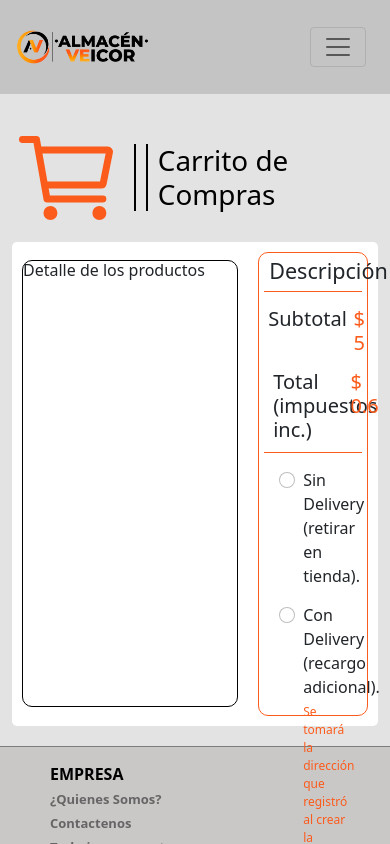
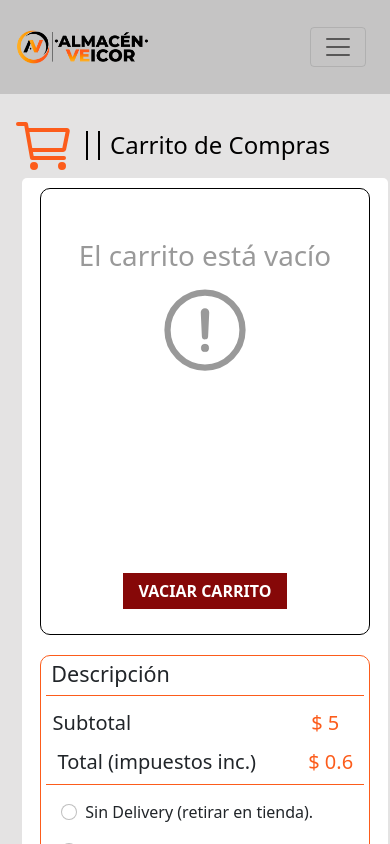
Before and after one commit to jeanrod98/frontend-veicor, a React (Create React App) app: page /carrito in a window 390 px wide. Shown: the top 844 px of the page. Built offline with nearby package versions, Linux system fonts and the light colour scheme; no server answers.

Commit message:
modales de terminos y pago terminados faltan validacion

```diff
--- a/package.json
+++ b/package.json
@@ -11,6 +11,7 @@
     "dotenv": "^10.0.0",
     "gh-pages": "^3.2.3",
     "react": "^17.0.2",
+    "react-bootstrap": "^1.6.1",
     "react-dom": "^17.0.2",
     "react-router": "^3.2.6",
     "react-router-dom": "^5.2.0",
--- a/src/components/Carrito.js
+++ b/src/components/Carrito.js
@@ -1,9 +1,13 @@
 import Header from "../components/Header";
 import Footer from "../components/Footer";
 import { Link, withRouter } from "react-router-dom";
+import {useState} from 'react';
 import "../css/carrito.css";
+import logo from '../assets/logos/logopng2.png'
+import {Modal, Button, Form, FormControl, InputGroup, FormGroup} from 'react-bootstrap';
 
 function Carrito(props) {
+
   const total_inpu = 5 * 0.12;
 
   const detalles = {
@@ -11,10 +15,12 @@ function Carrito(props) {
     total: total_inpu,
   };
 
-  const irPagar = e =>{
-    props.history.push('/transaccion');
 
-  }
+// Estado para el modal de transaccion
+  const [openModalTransaccion, setOpenModalTransaccion] = useState(false)
+
+  // estado para el modal de terminos
+  const [openModalTerminos, setOpenModalTerminos] = useState(false)
 
   return (
     <div className="Carrito">
@@ -31,7 +37,21 @@ function Carrito(props) {
         <div className="carrito-productos">
           {/* Detalle de los Productos  */}
           <div className="carrito-detalle">
-            <h6>Detalle de los productos</h6>
+            <div className="detalle-productos">
+
+              <div className="productos-noexisten">
+
+                    <h1>El carrito está vacío</h1>
+                    <div className="text-center">
+
+                      <ion-icon name="alert-circle-outline"></ion-icon>
+                    </div>
+                </div>
+            </div>
+
+            <div className="detalle-btnVaciar">
+              <button className="btn vaciar-carrito">VACIAR CARRITO</button>
+            </div>
 
           </div>
 
@@ -100,8 +120,7 @@ function Carrito(props) {
                 <label class="form-check-label" for="exampleCheck1">
                   Acepto los términos y condiciones{" "}
                   <a
-                    data-toggle="modal"
-                    data-target="#exampleModalLong"
+                    onClick={(() => setOpenModalTerminos(true))}
                     href="#"
                   >
                     Ver.
@@ -113,7 +132,7 @@ function Carrito(props) {
             <div className="carrito-botones">
               {/* Boton para ingresar metodo de pago  */}
               <div className="btn-1">
-                <button className="btn finalizar-pago" onClick={irPagar}>FINALIZAR COMPRA</button>
+                <button className="btn finalizar-pago" onClick={(() =>{setOpenModalTransaccion(true)})}>FINALIZAR COMPRA</button>
               </div>
 
               {/* enlace a catalogo  */}
@@ -127,29 +146,14 @@ function Carrito(props) {
         </div>
       </div>
 
-      {/* <!-- Modal Terminos y Condiciones  --> */}
-      <div
-        class="modal fade"
-        id="exampleModalLong"
-        tabindex="-1"
-        role="dialog"
-        aria-labelledby="exampleModalLongTitle"
-        aria-hidden="true"
-      >
-        <div class="modal-dialog" role="document">
-          <div class="modal-content">
-            <div class="modal-header">
-              <h5 class="modal-title" id="exampleModalLongTitle">
-                Términos y Condiciones
-              </h5>
-              <button
-                type="button"
-                class="close"
-                data-dismiss="modal"
-                aria-label="Close"
-              ></button>
-            </div>
-            <div class="modal-body">
+
+      {/* Modal de Terminos y Condiciones  */}
+      <Modal show={openModalTerminos}>
+        <Modal.Header>
+          <h4>Terminos y Condiciones</h4>
+        </Modal.Header>
+
+        <Modal.Body>
             Lorem ipsum dolor sit amet consectetur adipisicing elit.
             Consequuntur, voluptatum qui quisquam sit velit id dolorem magnam
             asperiores eos recusandae obcaecati quos vitae, consequatur
@@ -158,19 +162,71 @@ function Carrito(props) {
             laudantium quod deleniti sequi commodi libero ad perspiciatis
             velit? Nesciunt voluptatum nemo sit officia tenetur vero
             reiciendis officiis eveniet!
-            </div>
-            <div class="modal-footer">
-              <button
-                type="button"
-                class="btn btn-secondary"
-                data-dismiss="modal"
+        </Modal.Body>
+        <Modal.Footer>
+
+          <Button
+          onClick={(() =>{setOpenModalTerminos(false)})}
+          className="btn-secondary"
           >
             Cerrar
-              </button>
+          </Button>
+
+        </Modal.Footer>
+      </Modal>
+      {/* Modal de Transaccion  */}
+      <Modal
+
+      centered
+      show={openModalTransaccion}>
+        <Modal.Header >
+          <Modal.Title className='modal-title-pago'>
+            <img src={logo} width='80px' height='65px'/>
+            <h4>TRANSACCIÓN DE PAGO</h4>
+          </Modal.Title>
+        </Modal.Header>
+
+        <Modal.Body>
+          <Form>
+            {/* Correo  */}
+            <InputGroup>
+              <InputGroup.Text><ion-icon name="mail-outline"></ion-icon></InputGroup.Text>
+              <FormControl isValid={false} isInvalid={false} id="modalCorreo" placeholder="Correo electrónico" />
+            </InputGroup>
+            {/* Tarjeta  */}
+            <FormGroup className="modal-form-group">
+              <InputGroup>
+                <InputGroup.Text><ion-icon name="card-outline"></ion-icon></InputGroup.Text>
+                <FormControl isValid={false} isInvalid={false} id="modalNumTarjeta" placeholder="Número de Tarjeta" />
+              </InputGroup>
+              <div className="seccion-modal-tarjeta-datos">
+                <InputGroup>
+                  <InputGroup.Text><ion-icon name="calendar-clear-outline"></ion-icon></InputGroup.Text>
+                  <FormControl isValid={false} isInvalid={false} id="modalMesAnioTarjeta" placeholder="MM/YY" />
+                </InputGroup>
+
+                <InputGroup inline>
+                  <InputGroup.Text><ion-icon name="lock-closed-outline"></ion-icon></InputGroup.Text>
+                  <FormControl isValid={false} isInvalid={false} id="modalCvcTarjeta" placeholder="CVC" />
+                </InputGroup>
+
               </div>
-          </div>
-        </div>
-      </div>
+            </FormGroup>
+          </Form>
+        </Modal.Body>
+        <Modal.Footer>
+          <Button className="btn-modal-pago" >
+            Realizar Pago
+          </Button>
+          <Button
+          onClick={(() =>{setOpenModalTransaccion(false)})}
+          variant="secondary"
+          >
+            Cerrar
+          </Button>
+
+        </Modal.Footer>
+      </Modal>
 
 
 
--- a/src/css/app.css
+++ b/src/css/app.css
@@ -84,6 +84,9 @@ html{
 }
 #carrito ion-icon{
     color: #000;
+}
+#carrito ion-icon:hover{
+    color: #d6570d;
 }
 #cerrar_sesion{
 
--- a/src/css/carrito.css
+++ b/src/css/carrito.css
@@ -4,10 +4,21 @@
 
 }
 /* Posiciones  */
-.carrito-productos{
+/* .carrito-productos{
     display: flex;
 
     align-items: center;
+} */
+.detalle-productos{
+
+    min-height: 45vh;
+}
+.productos-noexisten{
+    color: rgba(0,0,0,0.4);
+}
+.productos-noexisten ion-icon{
+    font-size: 100px;
+    color: rgba(0,0,0,0.4);
 }
 
 .carrito-detalle{
@@ -49,7 +60,7 @@
 }
 
 .carrito-logo ion-icon{
-    font-size: 128px !important;
+    font-size: 100px !important;
     color: #fc5c1b;
 }
 
@@ -60,6 +71,8 @@
     height: auto;
     min-height: 55vh;
     margin-bottom: 20px;
+    display: flex;
+    align-items: center;
 }
 
 
@@ -138,7 +151,25 @@
     color: #fc5c1b;
     /* text-align: end; */
 }
+.detalle-btnVaciar{
+    text-align: center;
+
+}
+
 /* Botones  */
+.vaciar-carrito{
+    margin-bottom: 20px;
+    background: #860808 !important;
+    color: #fff !important;
+    border-radius: 0 !important;
+    font-weight: 700 !important;
+    border: none !important;
+    width: 50%;
+    margin-top: 5px;
+}
+.vaciar-carrito:hover{
+    background: #a50e0e !important;
+}
 .carrito-botones{
     /* width: 50%; */
     margin: 15px;
@@ -160,6 +191,9 @@
     /* margin-bottom: 5px; */
 
 }
+.finalizar-pago:hover{
+    background: #0a61a8 !important;
+}
 
 .mas-productos{
     width: 100%;
@@ -169,3 +203,67 @@
     box-shadow: rgba(60, 64, 67, 0.3) 0px 1px 2px 0px, rgba(60, 64, 67, 0.15) 0px 2px 6px 2px;
 
 }
+/* Modal Transaccion  */
+
+.seccion-modal-tarjeta-datos{
+    display: flex;
+    flex-direction: row;
+
+}
+.modal-form-group{
+    margin-top: 20px;
+    border-style: none;
+}
+.modal-title-pago{
+    display: flex;
+    flex-direction: row;
+    align-items: center;
+}
+.modal-title-pago h4{
+    margin-left: 10px;
+    color: #fc5c1b;
+    text-align: center;
+}
+.btn-modal-pago{
+    background: #fc5c1b !important;
+    border: 1px solid #f05416 !important;
+}
+.btn-modal-pago:hover{
+    background: #ff6d33 !important;
+    border: 1px solid #f05416 !important;
+}
+
+@media screen and (max-width: 800px) {
+    .carrito-productos    {
+        /* display: flex; */
+        flex-direction: column;
+        margin-left: 10px;
+        margin-right: 10px;
+    }
+    .carrito-descripcion{
+        width: 90%;
+
+    }
+    .carrito-detalle{
+        width: 90%;
+    }
+    .carrito-logo h1{
+        border-left: 2px solid #000000;
+
+        color: #000000;
+        margin-left: 10px;
+        padding-left: 10px;
+        margin-bottom: 0;
+        font-size: 24px;
+    }
+    .carrito-logo div{
+        border-left: 2px solid #000000;
+        margin-left: 10px;
+
+
+    }
+    .carrito-logo ion-icon{
+        font-size: 64px !important;
+        color: #fc5c1b;
+    }
+}
--- a/src/index.js
+++ b/src/index.js
@@ -3,6 +3,7 @@ import ReactDOM from 'react-dom';
 import './index.css';
 import App from './App';
 import reportWebVitals from './reportWebVitals';
+// import 'bootstrap/dist/css/bootstrap.min.css';
 
 ReactDOM.render(
   <React.StrictMode>
```
Also changed, not shown: 1 other file (tests, documents, lock files or other folders). Lines whose indentation alone changed are shown as unchanged.
